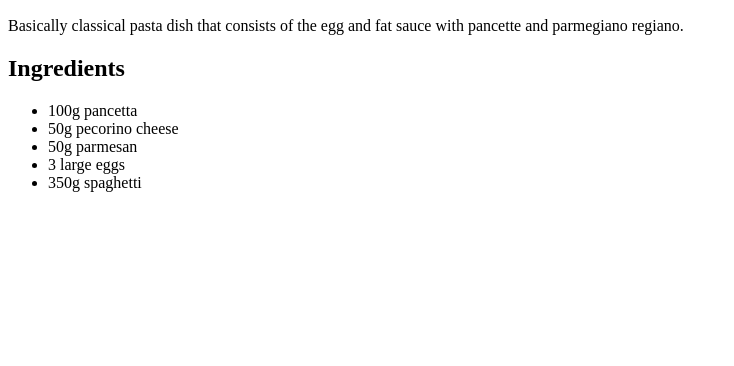
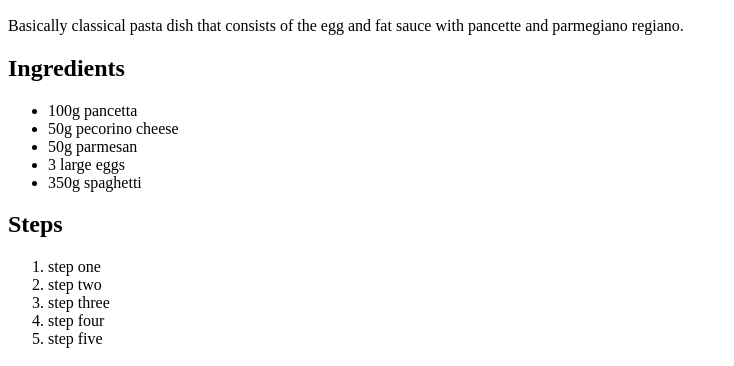
Before and after one commit to SzramStaR/odin-recipes, a plain HTML site: page recipes/spaghetti_carbonara.html in a window 1280 px wide. Shown: the part 434-800 px from the top of the page, without its empty margins (0-734 px from the left). Drawn offline with Linux system fonts and the light colour scheme.

Commit message:
Added steps

```diff
--- a/recipes/spaghetti_carbonara.html
+++ b/recipes/spaghetti_carbonara.html
@@ -22,5 +22,13 @@
         <li>350g spaghetti</li>
     </ul>
 
+    <h2>Steps</h2>
+    <ol>
+        <li>step one</li>
+        <li>step two</li>
+        <li>step three</li>
+        <li>step four</li>
+        <li>step five</li>
+    </ol>
 </body>
 </html>
```
